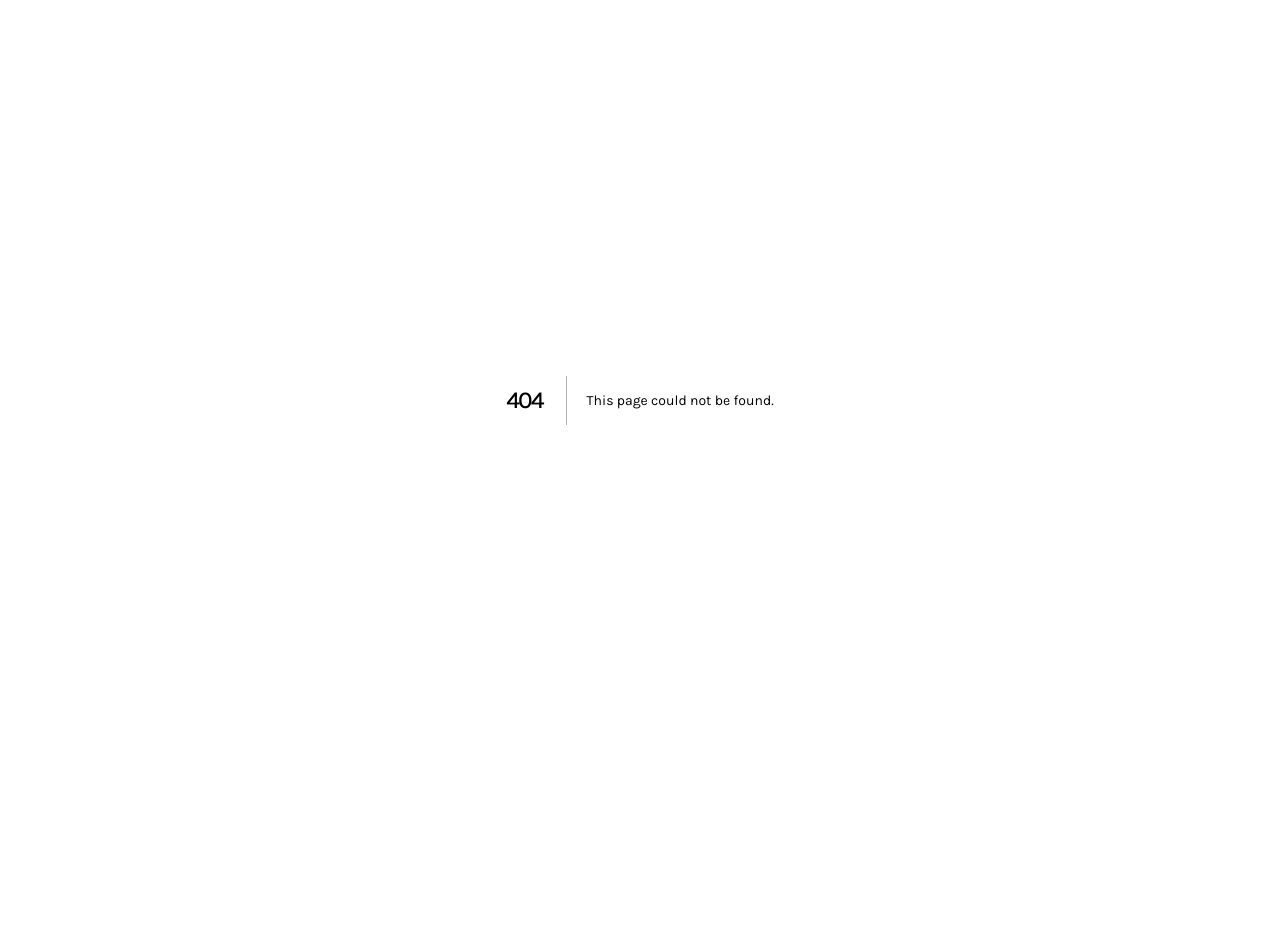
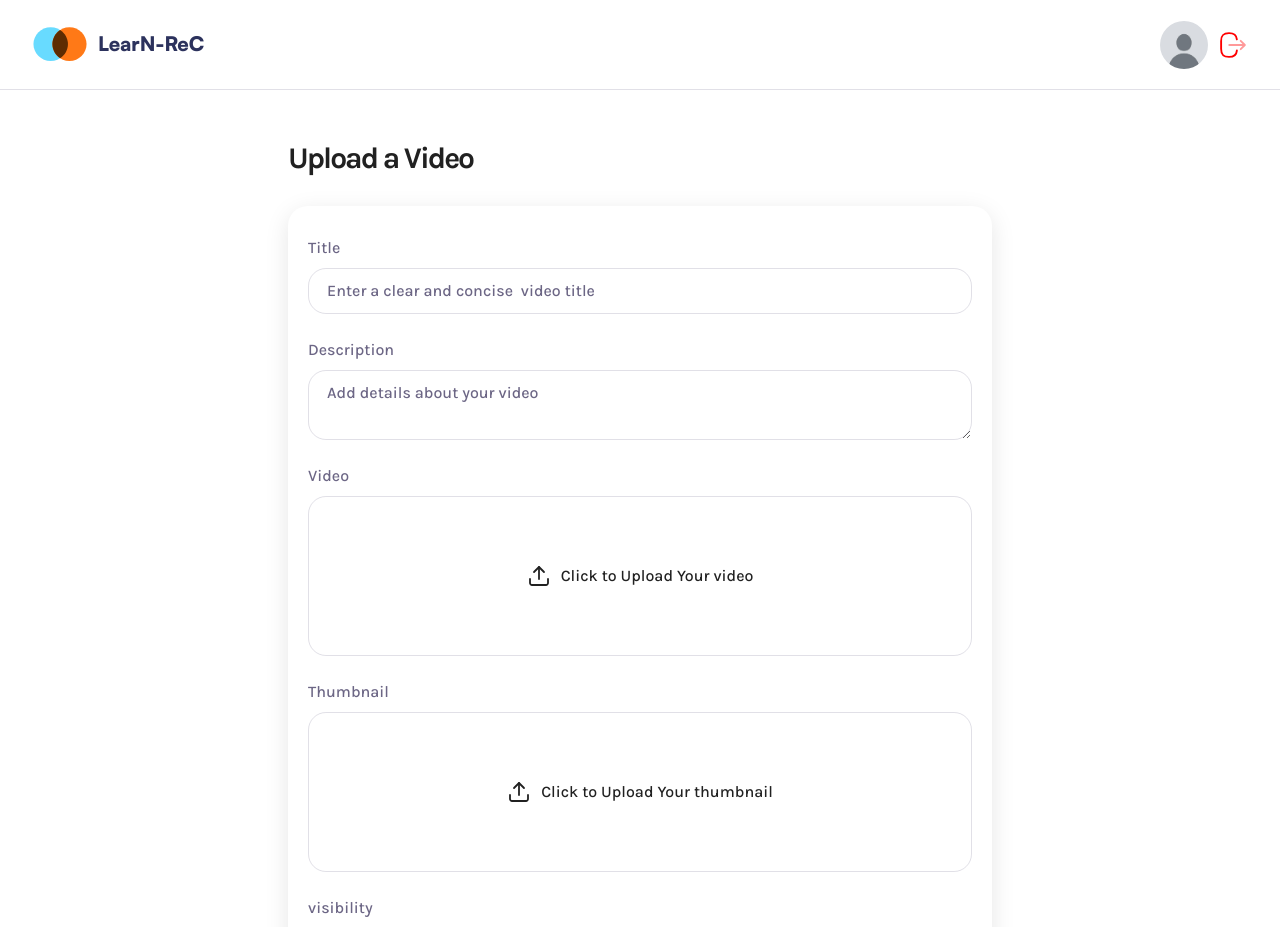
Before and after one commit to ASHUTOSH-KUMAR-RAO/Learn-Rec, a Next.js app: page /upload in a window 1280 px wide. Before the commit this address had no page. Shown: the top 927 px of the page. Before the commit the page ends 800 px from the top, so only its background shows below. Built offline with nearby package versions, Linux system fonts and the light colour scheme.

Commit message:
07:upload-pages

```diff
--- /dev/null
+++ b/app/(root)/upload/page.tsx
@@ -0,0 +1,115 @@
+"use client";
+
+import FileInput from "@/components/file-input";
+import FormField from "@/components/form-field";
+import { MAX_THUMBNAIL_SIZE, MAX_VIDEO_SIZE } from "@/constants";
+import { useFileInput } from "@/lib/hooks/file-input";
+import { ChangeEvent, FormEvent, useState } from "react";
+
+const Page = () => {
+  const [isSubmitting, setIsSubmitting] = useState(false);
+  const [error, setError] = useState("");
+  const [formData, setFormData] = useState({
+    title: "",
+    description: "",
+    visibility: "public",
+  });
+
+  const video = useFileInput(MAX_VIDEO_SIZE);
+  const thumbnail = useFileInput(MAX_THUMBNAIL_SIZE);
+
+  const handleInputChange = (e: ChangeEvent<HTMLInputElement>) => {
+    const { name, value } = e.target;
+
+    setFormData((prevState) => ({ ...prevState, [name]: value }));
+  };
+
+  const handleSubmit = async (e: FormEvent) => {
+    e.preventDefault();
+    setIsSubmitting(true);
+
+    try {
+      if (!video.file || !thumbnail.file) {
+        setError("Please Upload Video & Thumbnail images");
+        return;
+      }
+      if (!formData.title || !formData.description) {
+        setError("Please Fill in all the details");
+        return;
+      }
+    } catch (error) {
+      console.log("Error Submit From Form ....", error);
+    } finally {
+      setIsSubmitting(false);
+    }
+  };
+  return (
+    <div className="wrapper-md upload-page">
+      <h1>Upload a Video</h1>
+
+      {error && <div className="error-field">{error}</div>}
+
+      <form
+        className="rounded-20 shadow-10 gap-6 w-full flex flex-col px-5 py-7.5"
+        onSubmit={handleSubmit}
+      >
+        <FormField
+          id="title"
+          label="Title"
+          placeholder="Enter a clear and concise  video title"
+          value={formData.title}
+          onChange={handleInputChange}
+        />
+        <FormField
+          id="description"
+          label="Description"
+          placeholder="Add details about your video"
+          value={formData.description}
+          as="textarea"
+          onChange={handleInputChange}
+        />
+
+        <FileInput
+          id="video"
+          label="Video"
+          accept="video/*"
+          file={video.file}
+          previewUrl={video.previewUrl}
+          inputRef={video.inputRef}
+          onChange={video.handleFileChange}
+          onReset={video.resetFile}
+          type="video"
+        />
+
+        <FileInput
+          id="thumbnail"
+          label="Thumbnail"
+          accept="image/*"
+          file={thumbnail.file}
+          previewUrl={thumbnail.previewUrl}
+          inputRef={thumbnail.inputRef}
+          onChange={thumbnail.handleFileChange}
+          onReset={thumbnail.resetFile}
+          type="image"
+        />
+
+        <FormField
+          id="visibility"
+          label="visibility"
+          value={formData.visibility}
+          as="select"
+          options={[
+            { value: "public", label: "Public" },
+            { value: "private", label: "Private" },
+          ]}
+          onChange={handleInputChange}
+        />
+        <button className="submit-button" type="submit" disabled={isSubmitting}>
+          {isSubmitting ? "Uploading..." : "Upload video"}
+        </button>
+      </form>
+    </div>
+  );
+};
+
+export default Page;
--- /dev/null
+++ b/components/file-input.tsx
@@ -0,0 +1,52 @@
+import Image from "next/image";
+
+const FileInput = ({
+  accept,
+  file,
+  id,
+  inputRef,
+  label,
+  onChange,
+  onReset,
+  previewUrl,
+  type,
+}: FileInputProps) => {
+  return (
+    <section className="file-input">
+      <label htmlFor={id}>{label}</label>
+      <input
+        type="file"
+        id={id}
+        accept={accept}
+        ref={inputRef}
+        hidden
+        onChange={onChange}
+      />
+      {!previewUrl ? (
+        <figure onClick={()=>inputRef.current?.click()}>
+          <Image
+            src="/assets/icons/upload.svg"
+            alt="upload"
+            width={24}
+            height={24}
+          />
+          <p>Click to Upload Your {id}</p>
+        </figure>
+      ) : (
+        <div>
+          {type === "video" ? (
+            <video src={previewUrl} controls />
+          ) : (
+            <Image src={previewUrl} alt="image" fill />
+          )}
+          <button type="button" onClick={onReset}>
+            <Image src="/assets/icons/close.svg" alt="close" height={16} width={16}/>
+          </button>
+          {file?.name}
+        </div>
+      )}
+    </section>
+  );
+};
+
+export default FileInput;
--- /dev/null
+++ b/components/form-field.tsx
@@ -0,0 +1,42 @@
+const FormField = ({
+  id,
+  label,
+  type = "text",
+  value,
+  onChange,
+  placeholder,
+  as = "input",
+  options = [],
+}: FormFieldProps) => (
+  <div className="form-field">
+    <label htmlFor={id}>{label}</label>
+    {as === "textarea" ? (
+      <textarea
+        id={id}
+        name={id}
+        value={value}
+        onChange={onChange}
+        placeholder={placeholder}
+      />
+    ) : as === "select" ? (
+      <select id={id} name={id} value={value} onChange={onChange}>
+        {options.map((option) => (
+          <option key={option.value} value={option.value}>
+            {option.label}
+          </option>
+        ))}
+      </select>
+    ) : (
+      <input
+        type={type}
+        id={id}
+        name={id}
+        value={value}
+        onChange={onChange}
+        placeholder={placeholder}
+      />
+    )}
+  </div>
+);
+
+export default FormField;
--- /dev/null
+++ b/lib/hooks/file-input.ts
@@ -0,0 +1,59 @@
+import { ChangeEvent, useRef, useState } from "react";
+
+export const useFileInput = (maxeSize: number) => {
+  const [file, setFile] = useState<File | null>(null);
+  const [previewUrl, setPreviewUrl] = useState("");
+  const [duration, setDuration] = useState(0);
+
+  const inputRef = useRef<HTMLInputElement>(null);
+
+  const handleFileChange = (e: ChangeEvent<HTMLInputElement>) => {
+    if (e.target.files?.[0]) {
+      const selectedFile = e.target.files[0];
+
+      if (selectedFile.size > maxeSize) return;
+
+      if (previewUrl) URL.revokeObjectURL(previewUrl); // ! basically pta hai yeha per jo hamne pass kiya hai n revokeOjectUrl iska simple sa mtlb hota hai ,hum isi method ke according batate hai ki tum is file ke refrence ko  browser ke andar long time taak nhi rakh sekte ho
+
+      setFile(selectedFile);
+
+      const objectUrl = URL.createObjectURL(selectedFile);
+
+      setPreviewUrl(objectUrl);
+
+      if (selectedFile.type.startsWith("video")) {
+        const video = document.createElement("video");
+
+        video.preload = "metadata";
+
+        video.onloadedmetadata = () => {
+          if (isFinite(video.duration) && video.duration > 0) {
+            setDuration(Math.round(video.duration));
+          } else {
+            setDuration(0);
+          }
+          URL.revokeObjectURL(video.src);
+        };
+
+        video.src = objectUrl;
+      }
+    }
+  };
+  const resetFile = () => {
+    if (previewUrl) URL.revokeObjectURL(previewUrl);
+    setFile(null);
+    setPreviewUrl("");
+    setDuration(0);
+
+    if (inputRef.current) inputRef.current.value = "";
+  };
+
+  return {
+    file,
+    previewUrl,
+    duration,
+    inputRef,
+    handleFileChange,
+    resetFile,
+  };
+};
--- a/middleware.ts
+++ b/middleware.ts
@@ -2,11 +2,10 @@
 import { auth } from "./lib/auth";
 import { headers } from "next/headers";
 
-export async function middleware(request: NextRequest ,response:NextResponse) {
-
+export async function middleware(request: NextRequest) {
   const session = await auth.api.getSession({
     headers: await headers(),
-  })
+  });
 
   if (!session) {
     return NextResponse.redirect(new URL("/sign-in", request.url));
@@ -16,5 +15,7 @@
 }
 
 export const config = {
-  matcher: ["/((?!api|_next/static|_next/image|favicon.ico|sign-in|assets).*)"],
+  matcher: [
+    "/((?!api|_next/static|_next/image|favicon.ico|sign-in|sign-up|assets).*)"
+  ],
 };
```
